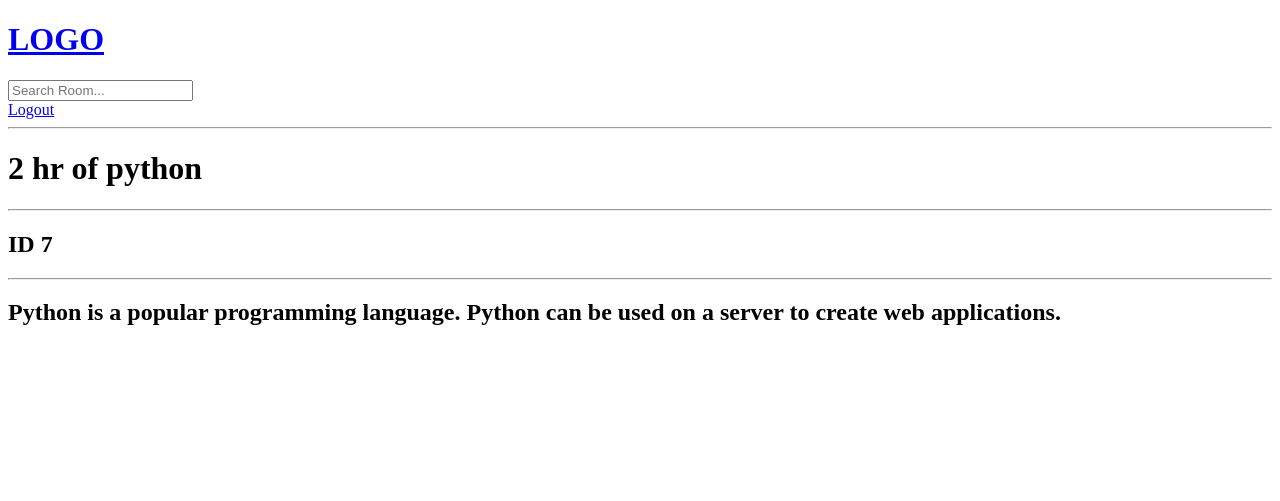
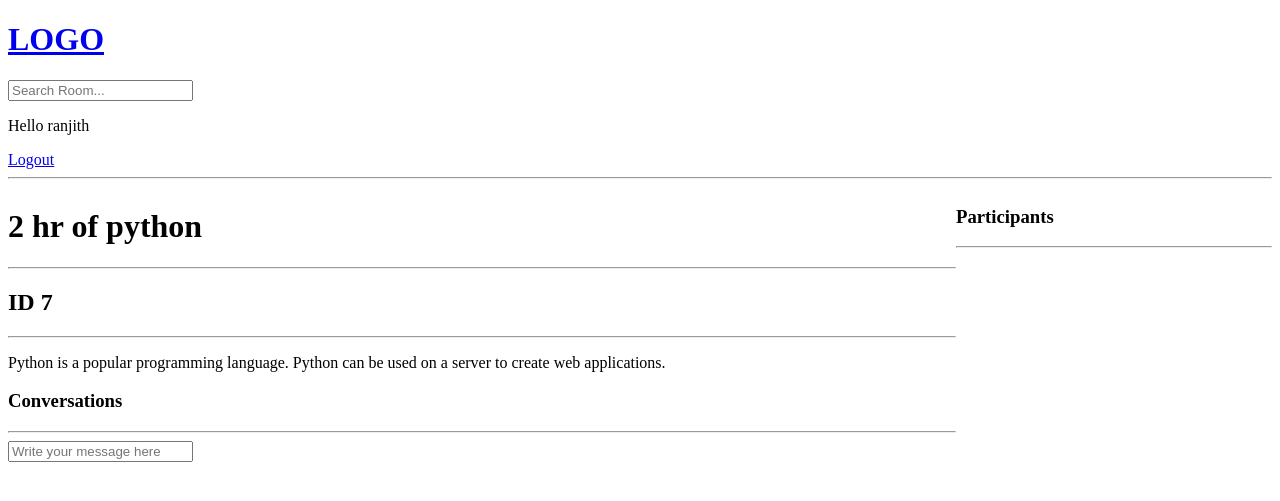
Before and after one commit to RajenRanjithkumar/studybud, a Django app: page /room/7 in a window 1280 px wide. Shown: the top 501 px of the page. Run offline with Django 4.2, Linux system fonts and the light colour scheme; a user stored in the database is signed in; data comes from the database, SQL or seed files in the repository; both versions use the stored data as it was after the commit.

Commit message:
display user messages done

```diff
--- a/base/templates/base/room.html
+++ b/base/templates/base/room.html
@@ -5,10 +5,64 @@
 {% block content %}
 
 
-<h1>{{room.name}}</h1>
-<hr>
-<h2> ID {{room.id}}</h2>
-<hr>
-<h2> {{room.description}} </h2>
+<style>
+    .room-container{
+        display: grid;
+        grid-template-columns: 3fr 1fr;
+    }
+
+
+</style>
+
+<div class="room-container">
+
+    <div>
+        <h1>{{room.name}}</h1>
+        <hr>
+        <h2> ID {{room.id}}</h2>
+        <hr>
+        <p> {{room.description}} </p>
+
+        <div class="comment-wrapper">
+            <h3>Conversations</h3>
+            <hr>
+
+            {% for message in room_messages %}
+
+                <div>
+                    <small>@{{message.user}} {{message.created|timesince}} ago</small>
+                    <p>{{message.body}} </p>
+                    <hr>
+                </div>
+
+            {% endfor %}
+
+
+        </div>
+
+        {% if request.user.is_authenticated %}
+        <div class="comment-form">
+
+            <form method="POST" action="">
+
+                {% csrf_token %}
+
+                <input type="text" name="body" placeholder="Write your message here"/>
+
+            </form>
+
+        </div>
+
+        {% endif %}
+
+    </div>
+
+
+    <div>
+        <h3> Participants</h3>
+        <hr>
+
+    </div>
+</div>
 
 {% endblock %}
--- a/base/views.py
+++ b/base/views.py
@@ -1,5 +1,5 @@
 from django.shortcuts import render, redirect
-from .models import Room, Topic
+from .models import Room, Topic, Message
 from .forms import RoomForm
 from django.db.models import Q # to include or/and condition for queries
 
@@ -31,7 +31,7 @@
 
     if request.method == "POST":
 
-        username = request.POST.get('username')
+        username = request.POST.get('username').lower()
         password = request.POST.get('password')
 
 
@@ -72,6 +72,21 @@
 
     form = UserCreationForm()
 
+    if request.method == 'POST':
+        form = UserCreationForm(request.POST)
+        if form.is_valid():
+
+            user = form.save(commit=False)
+            user.username = user.username.lower()
+            user.save()
+
+            login(request, user)
+            return redirect('home')
+        else:
+
+            messages.error(request, "An error occured during registration")
+
+
     return render(request, "base/login_register.html", {'form':form})
 
 
@@ -94,14 +109,34 @@
 
     context = {'rooms': rooms, 'topics': topics, 'room_count':room_count}
 
-    return render(request, "base/home.html", context)                    # passing the rooms dict to the html file
+    # passing the rooms dict to the html file
+    return render(request, "base/home.html", context)
 
 def room(request, pk):
 
     # get a specific object from Room DB
     room = Room.objects.get(id = pk)
 
-    context = {"room": room}
+    # query to get all the messages of a particular room
+    # order_by('-')  to get the coverasations in descending order
+    room_messages = room.message_set.all().order_by('-created')
+
+    if request.method =='POST':
+
+        message = Message.objects.create(
+
+            user = request.user,
+            room = room,
+            body = request.POST.get('body') # get the message from html form
+
+        )
+
+        return redirect('room', pk = room.id)
+
+
+
+
+    context = {"room": room, "room_messages": room_messages}
 
     return render(request, "base/room.html", context)
 
--- a/templates/navbar.html
+++ b/templates/navbar.html
@@ -12,6 +12,8 @@
 
 
 {% if request.user.is_authenticated %}
+
+<p>Hello {{request.user}}</p>
 <a href="{% url 'logout' %}">Logout</a>
 {% else %}
 <a href="{% url 'login' %}">Login</a>
```
Also changed, not shown: db.sqlite3.
